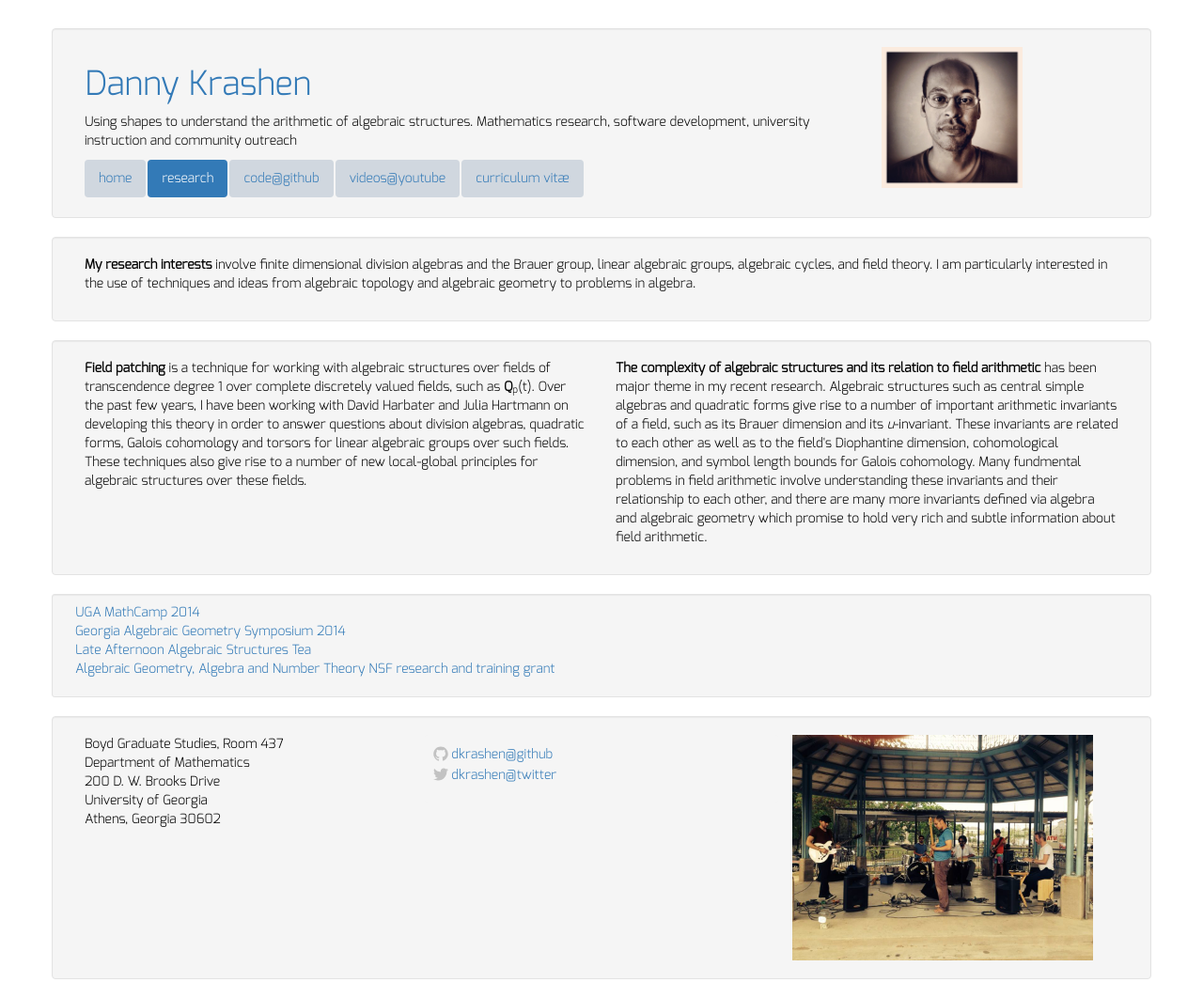
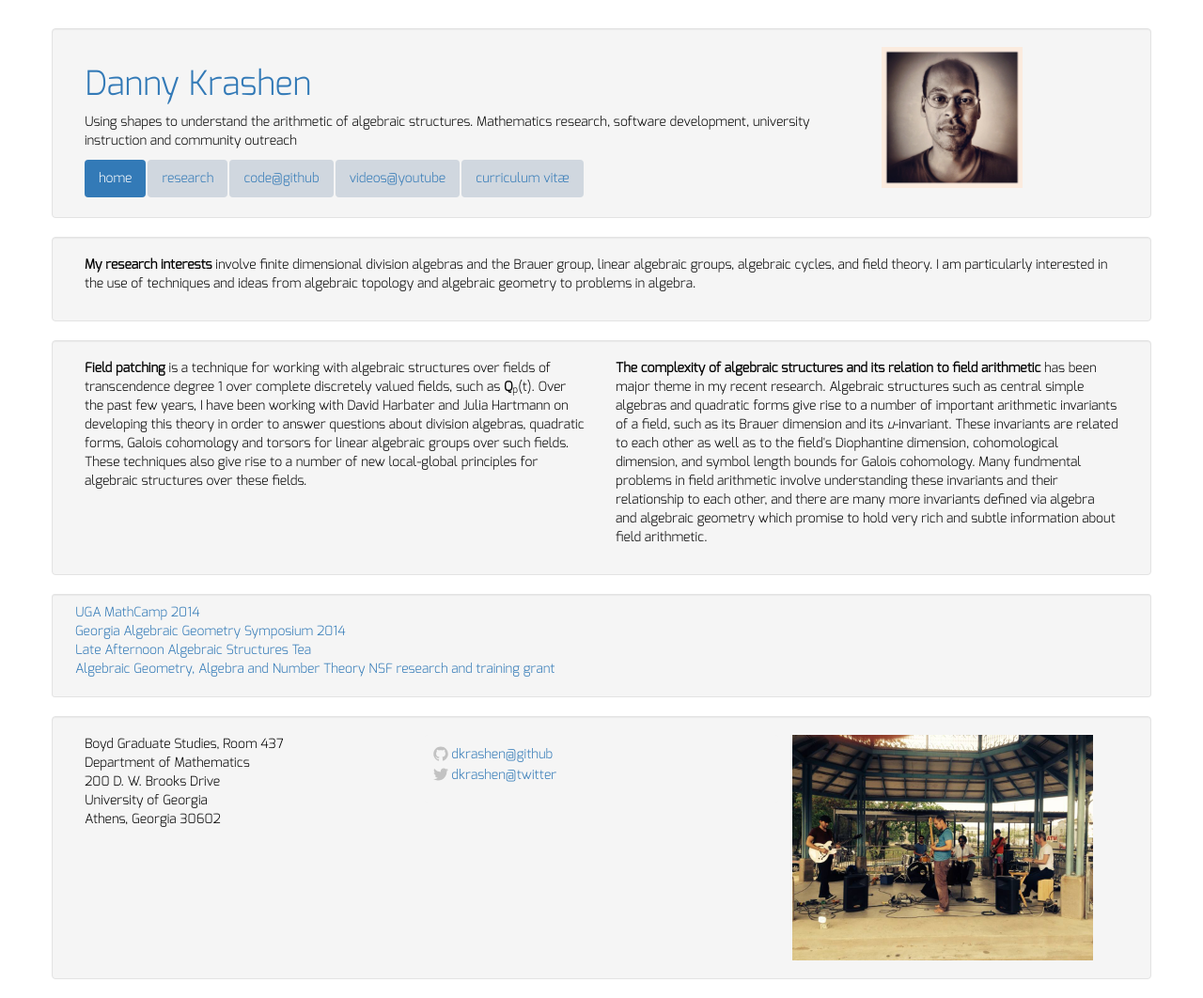
Before and after one commit to dkrashen/dkrashen.github.io, a Jekyll site: the page built from index.html, in a window 1280 px wide. Shown: the whole page at 94% size. Built offline with Jekyll 4.4.1, drawn with Linux system fonts in a browser that asks for light colours; nearby versions of some CDN libraries.

Commit message:
fixed active link

```diff
--- a/index.html
+++ b/index.html
@@ -2,7 +2,7 @@
 layout: front
 ---
 
-<div class="navigation" active_link="research_link">
+<div class="navigation" active_link="home_link">
 </div>
 
 <div class="row well">
```
